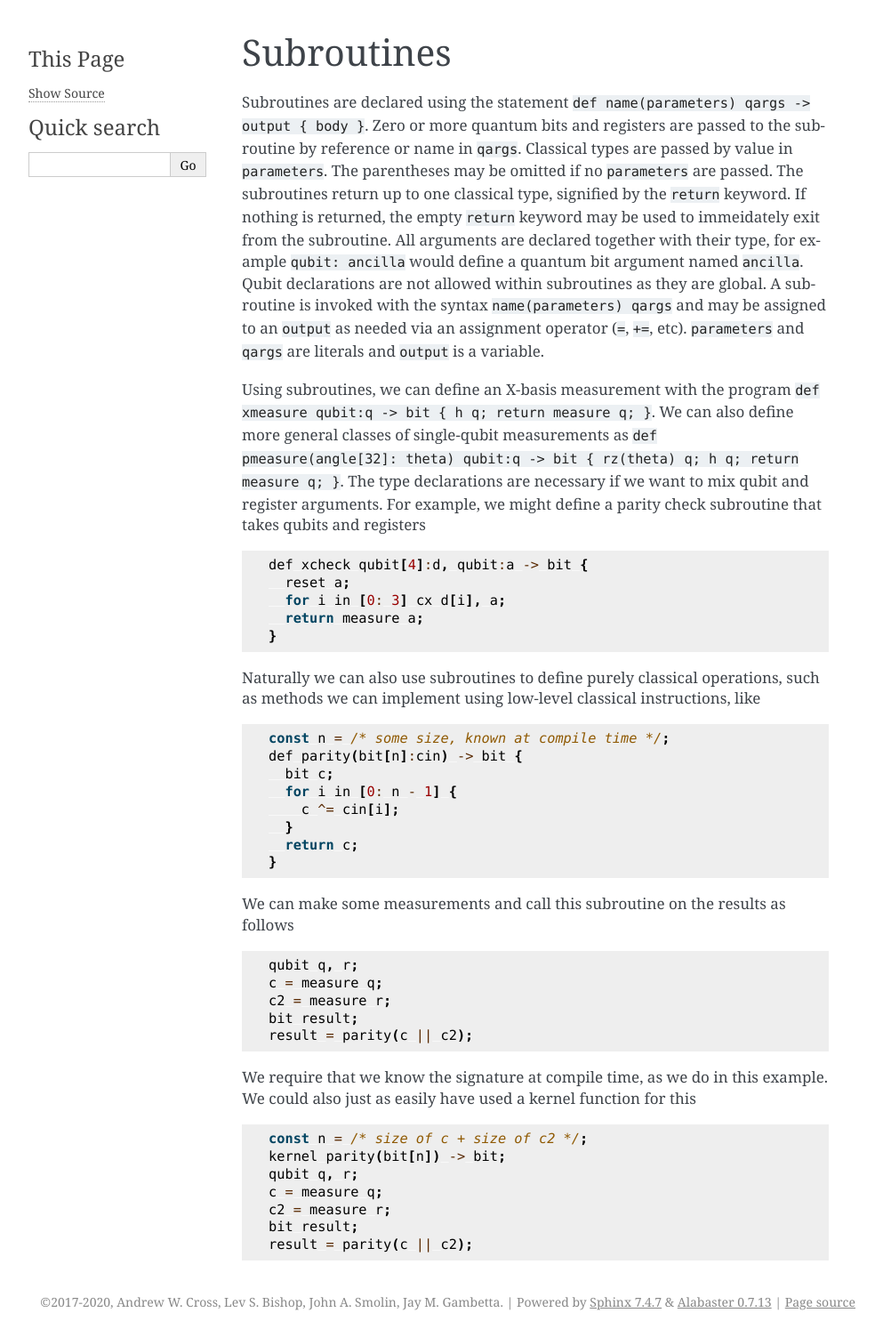
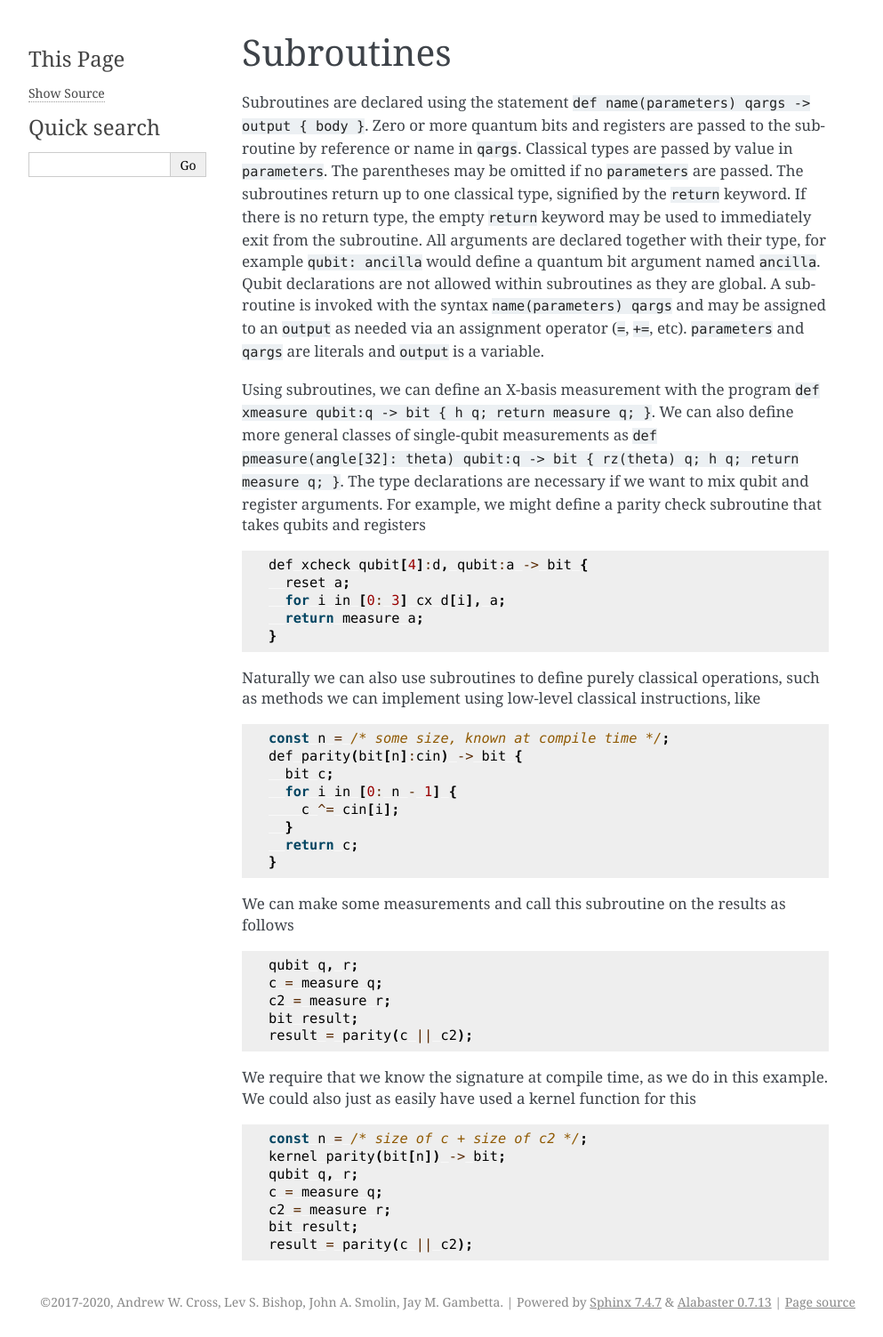
Before and after one commit to openqasm/openqasm, a Sphinx documentation site: the page built from source/language/subroutines.rst, in a window 1280 px wide. Shown: the whole page at 89% size, without its empty margins (148-1141 px from the left). Built offline with Sphinx 7.4.7, drawn with Linux system fonts in a browser that asks for light colours.

Commit message:
Fix language slightly

```diff
--- a/source/language/subroutines.rst
+++ b/source/language/subroutines.rst
@@ -5,9 +5,9 @@ Subroutines are declared using the statement ``def name(parameters) qargs -> out
 Zero or more quantum bits
 and registers are passed to the subroutine by reference or name in ``qargs``.
 Classical types are passed by value in ``parameters``. The parentheses may be omitted if no
-``parameters`` are passed. The subroutines return up to
-one classical type, signified by the ``return`` keyword. If nothing is returned, the empty ``return``
-keyword may be used to immeidately exit from the subroutine. All arguments are declared together
+``parameters`` are passed. The subroutines return up to one classical type, signified by the
+``return`` keyword. If there is no return type, the empty ``return``
+keyword may be used to immediately exit from the subroutine. All arguments are declared together
 with their type, for example ``qubit: ancilla`` would define a quantum bit argument named ``ancilla``.
 Qubit declarations are not allowed within subroutines as they are global. A subroutine
 is invoked with the syntax ``name(parameters) qargs`` and may be assigned to an ``output`` as
```
